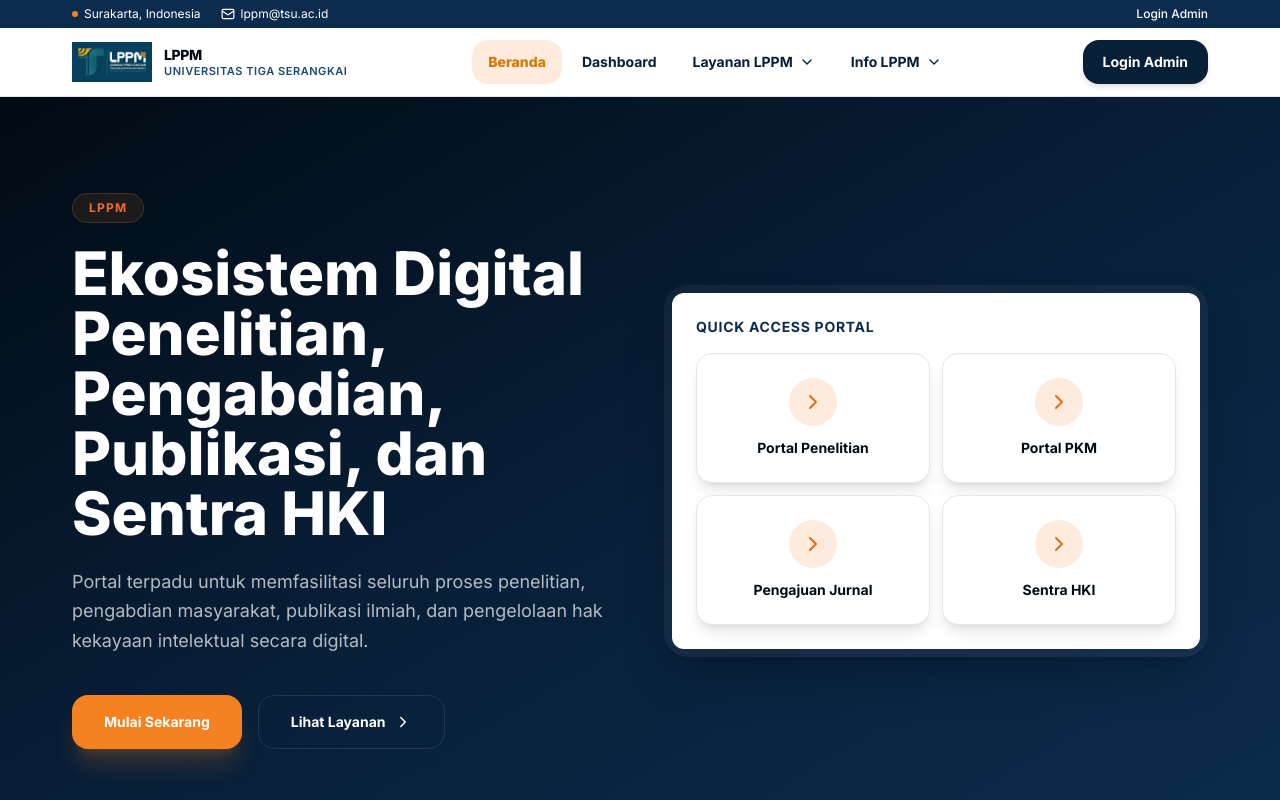
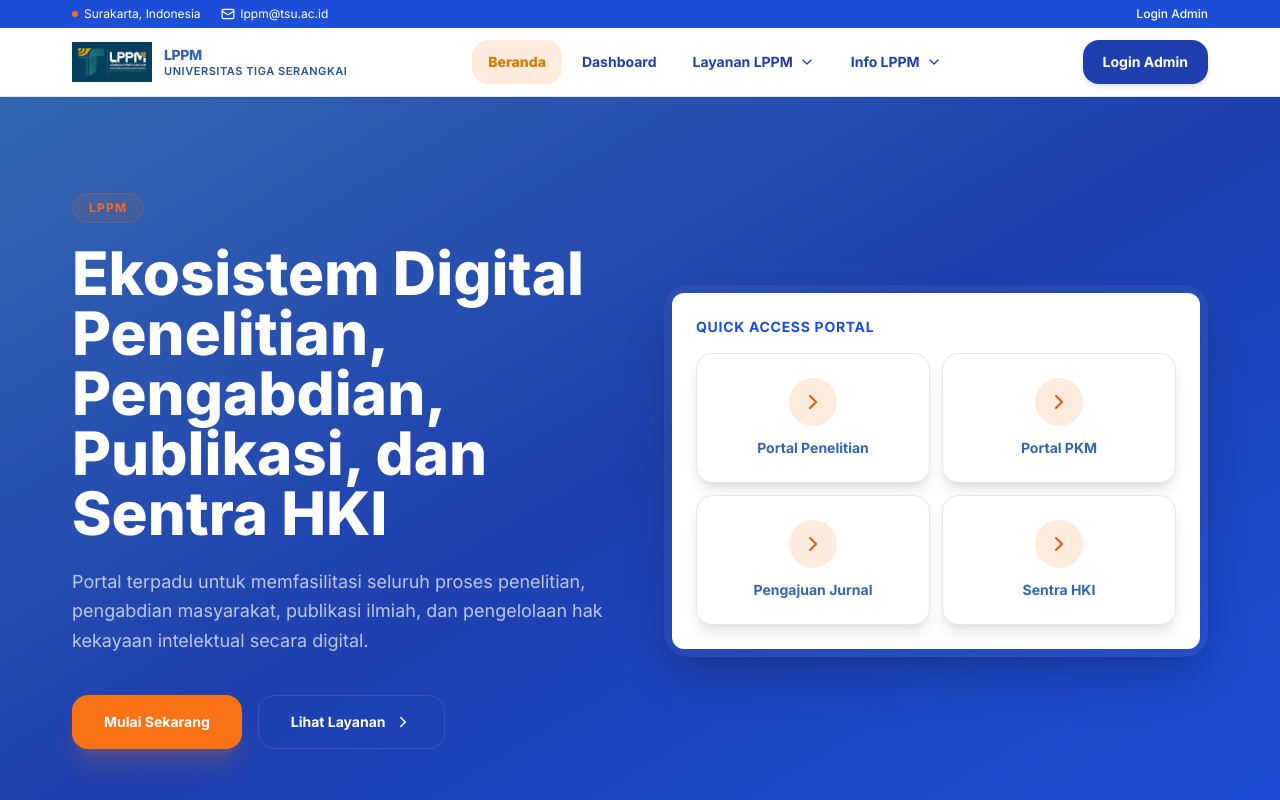
Before and after one commit to bay2514/LPPM, a React (Vite) app in the folder frontend/: page / in a window 1280 px wide. Shown: the top 800 px of the page. Built offline with nearby package versions, Linux system fonts and the light colour scheme.

Commit message:
feat(design-v2): update token warna brand #3466af dan orange #f97216 sesuai spesifikasi v2

```diff
--- a/frontend/tailwind.config.js
+++ b/frontend/tailwind.config.js
@@ -4,18 +4,23 @@ export default {
   theme: {
     extend: {
       colors: {
+        brand: {
+          DEFAULT: '#3466af',
+          deep: '#2a548e',
+          light: '#f1f4f9',
+        },
         navy: {
           50: "#EAF0F6",
           100: "#CEDCE9",
           200: "#A3BED5",
           300: "#78A0C1",
           400: "#4D82AD",
-          500: "#2B6699",
-          600: "#1B4A78",
-          700: "#103A63",
-          800: "#0B2C4D",
-          900: "#081F38",
-          950: "#020B14",
+          500: "#3466af",
+          600: "#2a548e",
+          700: "#1e3a8a",
+          800: "#1d4ed8",
+          900: "#1e40af",
+          950: "#3466af",
         },
         orange: {
           50: "#FDEBDD",
@@ -23,9 +28,9 @@ export default {
           200: "#F5AB82",
           300: "#F28A4A",
           400: "#F06C2B",
-          500: "#F58220",
-          600: "#DD6E12",
-          700: "#D97706",
+          500: "#f97216",
+          600: "#ea580c",
+          700: "#d97706",
           800: "#8C4511",
           900: "#5C2D0B",
         },
```
Also changed, not shown: 1 other file (tests, documents, lock files or other folders).
